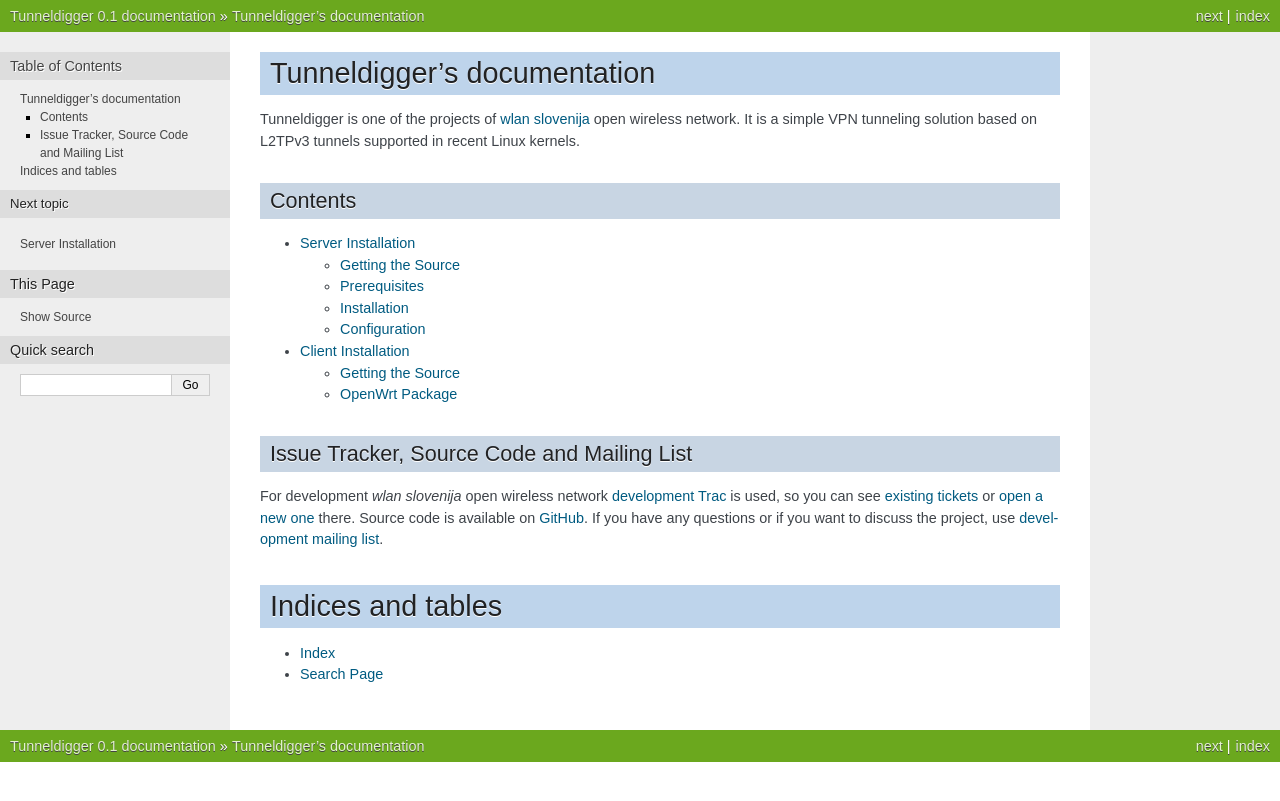
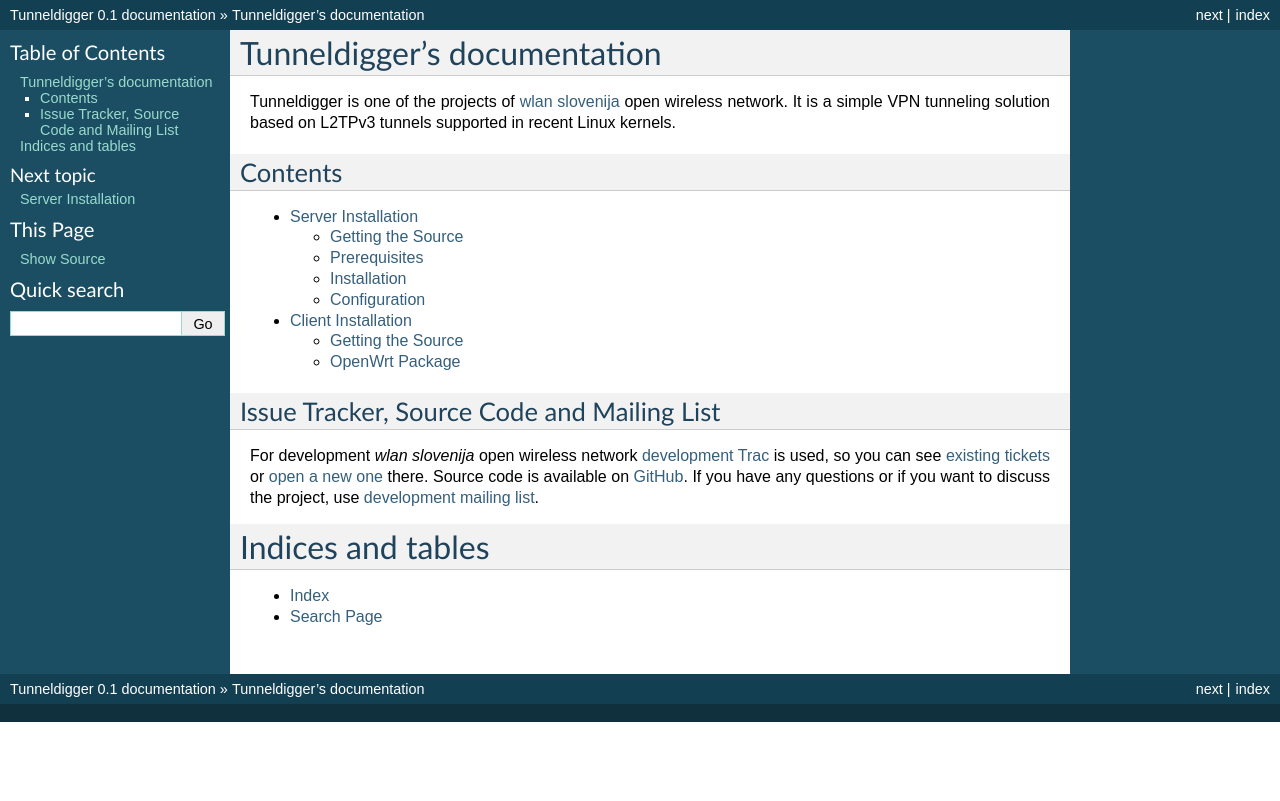
Before and after one commit to wlanslovenija/tunneldigger, a Sphinx documentation site: the page built from docs/index.rst, in a window 1280 px wide. Shown: the top 801 px of the page. Built offline with Sphinx 7.4.7, drawn with Linux system fonts in a browser that asks for light colours.

Commit message:
Set default theme so that ReadTheDocs use nice theme.

```diff
--- a/docs/conf.py
+++ b/docs/conf.py
@@ -41,7 +41,7 @@ master_doc = 'index'
 
 # General information about the project.
 project = u'Tunneldigger'
-copyright = u'2012, wlan slovenija'
+copyright = u'2012-2013, wlan slovenija'
 
 # The version info for the project you're documenting, acts as replacement for
 # |version| and |release|, also used in various other places throughout the
@@ -91,7 +91,7 @@ pygments_style = 'sphinx'
 
 # The theme to use for HTML and HTML Help pages.  See the documentation for
 # a list of builtin themes.
-html_theme = 'nature'
+html_theme = 'default'
 
 # Theme options are theme-specific and customize the look and feel of a theme
 # further.  For a list of options available for each theme, see the
```
